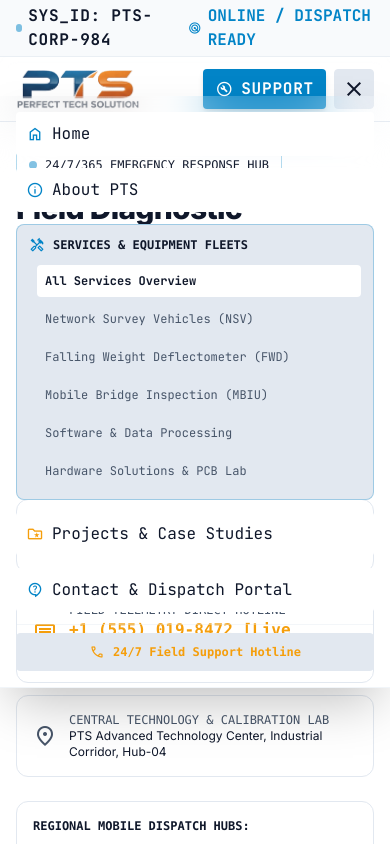
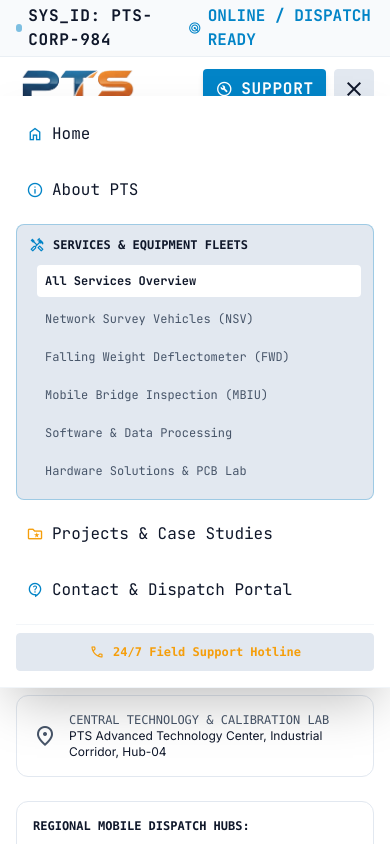
Before and after one commit to raosahil0/PTS-Website, a React (Vite) app: page /contact in a window 390 px wide. Both pictures are taken after a click on the button "menu". Shown: the top 844 px of the page. Built offline with nearby package versions, Linux system fonts and the light colour scheme.

Commit message:
Improve navigation contrast and modal surfaces
Replace translucent navigation and modal backgrounds with solid white surfaces for clearer contrast, stronger dropdown stacking, and improved readability across desktop and mobile.

```diff
--- a/src/components/CommandPalette.jsx
+++ b/src/components/CommandPalette.jsx
@@ -52,11 +52,11 @@ export default function CommandPalette({ isOpen, onClose }) {
       onClick={onClose}
     >
       <div
-        className="w-full max-w-2xl bg-surface-container-lowest rounded-2xl shadow-2xl border border-surface-container-high overflow-hidden flex flex-col"
+        className="w-full max-w-2xl bg-white rounded-2xl shadow-2xl border border-surface-container-high overflow-hidden flex flex-col"
         onClick={e => e.stopPropagation()}
       >
         {/* Search Input Bar */}
-        <div className="flex items-center gap-3 px-4 py-3.5 border-b border-surface-container-high bg-surface-container/40">
+        <div className="flex items-center gap-3 px-4 py-3.5 border-b border-surface-container-high bg-slate-50">
           <span className="material-symbols-outlined text-primary-container text-2xl">search</span>
           <input
             type="text"
--- a/src/components/Navbar.jsx
+++ b/src/components/Navbar.jsx
@@ -25,7 +25,7 @@ export default function Navbar({ onOpenSearch }) {
       : "px-3 py-1.5 rounded text-on-surface-variant hover:bg-surface-container-high hover:text-on-surface transition-colors";
 
   return (
-    <header className="fixed top-0 left-0 right-0 z-50 bg-surface-container-lowest/95 backdrop-blur-md border-b border-surface-container-high">
+    <header className="fixed top-0 left-0 right-0 z-50 bg-white border-b border-surface-container-high shadow-sm">
       {/* Top Telemetry / Status Bar */}
       <div className="w-full bg-surface-container-low px-4 sm:px-gutter-lg py-1 flex items-center justify-between font-label-sm text-label-sm text-on-surface-variant border-b border-surface-container-high/60">
         <div className="flex items-center gap-space-lg flex-wrap">
@@ -59,7 +59,7 @@ export default function Navbar({ onOpenSearch }) {
       </div>
 
       {/* Main Navigation Bar */}
-      <div className="h-16 w-full px-4 sm:px-gutter-lg flex items-center justify-between gap-space-md bg-surface-container/80 backdrop-blur">
+      <div className="h-16 w-full px-4 sm:px-gutter-lg flex items-center justify-between gap-space-md bg-white">
         {/* Logo */}
         <Link to="/" className="flex items-center gap-space-sm shrink-0 group py-1" aria-label="Perfect Tech Solutions Home">
           <img src="/logo.png" alt="PTS Logo" className="h-10 sm:h-11 w-auto object-contain transition-transform group-hover:scale-[1.02]" />
@@ -96,7 +96,7 @@ export default function Navbar({ onOpenSearch }) {
             </Link>
 
             {/* Dropdown Menu */}
-            <div className={`absolute top-full left-0 mt-1 w-80 rounded-xl bg-surface-container-lowest/98 backdrop-blur-xl border border-surface-container-high shadow-2xl p-2 flex flex-col gap-1 z-50 transition-all ${servicesDropdownOpen ? 'opacity-100 visible' : 'opacity-0 invisible pointer-events-none'}`}>
+            <div className={`absolute top-full left-0 mt-2 w-80 rounded-xl bg-white border border-surface-container-high shadow-2xl p-2 flex flex-col gap-1 z-[100] transition-all ${servicesDropdownOpen ? 'opacity-100 visible' : 'opacity-0 invisible pointer-events-none'}`}>
               <Link to="/services" className="p-2.5 rounded-lg hover:bg-surface-container-high flex items-center gap-2.5 text-primary font-bold text-xs uppercase border-b border-surface-container-high/60">
                 <span className="material-symbols-outlined text-[18px] text-primary-container">handyman</span>
                 <div className="flex flex-col">
@@ -184,7 +184,7 @@ export default function Navbar({ onOpenSearch }) {
 
       {/* Mobile Slide-Out Drawer */}
       {mobileMenuOpen && (
-        <div className="xl:hidden fixed inset-x-0 top-[96px] bg-surface-container-lowest/98 backdrop-blur-xl border-b border-surface-container-highest shadow-2xl p-4 flex flex-col gap-3 font-label-md text-label-md max-h-[85vh] overflow-y-auto z-40">
+        <div className="xl:hidden fixed inset-x-0 top-[96px] bg-white border-b border-surface-container-highest shadow-2xl p-4 flex flex-col gap-3 font-label-md text-label-md max-h-[85vh] overflow-y-auto z-[100]">
           <Link to="/" className="p-2.5 rounded bg-surface-container text-on-surface flex items-center gap-2 hover:bg-surface-container-high">
             <span className="material-symbols-outlined text-[18px] text-primary-container">home</span>
             <span>Home</span>
--- a/src/components/SpecModal.jsx
+++ b/src/components/SpecModal.jsx
@@ -64,7 +64,7 @@ export default function SpecModal({ specKey, onClose }) {
       onClick={onClose}
     >
       <div
-        className="w-full max-w-2xl bg-surface-container-lowest rounded-2xl shadow-2xl border border-surface-container-high overflow-hidden flex flex-col max-h-[90vh]"
+        className="w-full max-w-2xl bg-white rounded-2xl shadow-2xl border border-surface-container-high overflow-hidden flex flex-col max-h-[90vh]"
         onClick={e => e.stopPropagation()}
       >
         {/* Header */}
--- a/src/components/TicketModal.jsx
+++ b/src/components/TicketModal.jsx
@@ -9,7 +9,7 @@ export default function TicketModal({ ticketData, onClose }) {
       onClick={onClose}
     >
       <div
-        className="w-full max-w-lg bg-surface-container-lowest rounded-2xl shadow-2xl border border-surface-container-high overflow-hidden flex flex-col"
+        className="w-full max-w-lg bg-white rounded-2xl shadow-2xl border border-surface-container-high overflow-hidden flex flex-col"
         onClick={e => e.stopPropagation()}
       >
         {/* Modal Header */}
```
Also changed, not shown: 5 other files (tests, documents, lock files or other folders).
